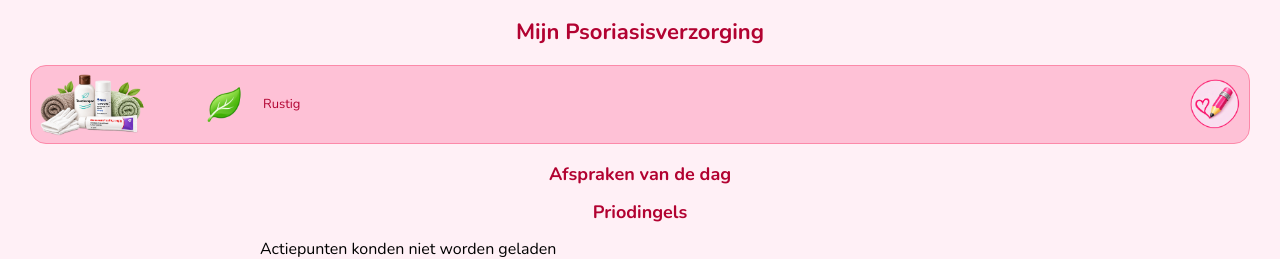
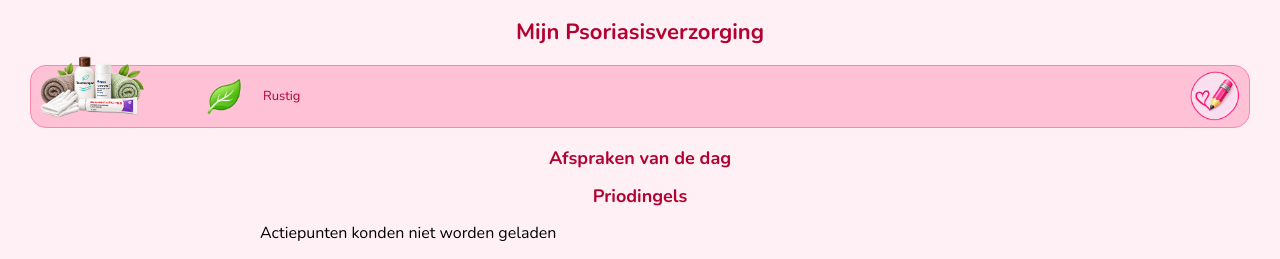
Before and after one commit to krisjuhkpn-afk/mijn-basis, a plain HTML site: page index.html in a window 1280 px wide. Shown: the part 1424-1683 px from the top of the page. Drawn offline with nearby package versions, Linux system fonts and the light colour scheme; no server answers.

Commit message:
Update index.html

```diff
--- a/index.html
+++ b/index.html
@@ -627,11 +627,11 @@ border-radius: 3px;
   align-items: center;
   gap: 8px;
   margin: 18px 0;
-  padding: 6px;
+  padding: 3px 6px;
   background: #FEC1D6;
   border: 1px solid #FC89A9;
   border-radius: 16px;
- height: 65px;
+ height: 55px;
 position: relative;
 }
 
@@ -642,6 +642,7 @@ position: relative;
   flex-shrink: 0;
  transform: scale(1.25);
 transform-origin: left center;
+ margin-top: -20px;
 }
 
 .psoriasis-inhoud {
```
